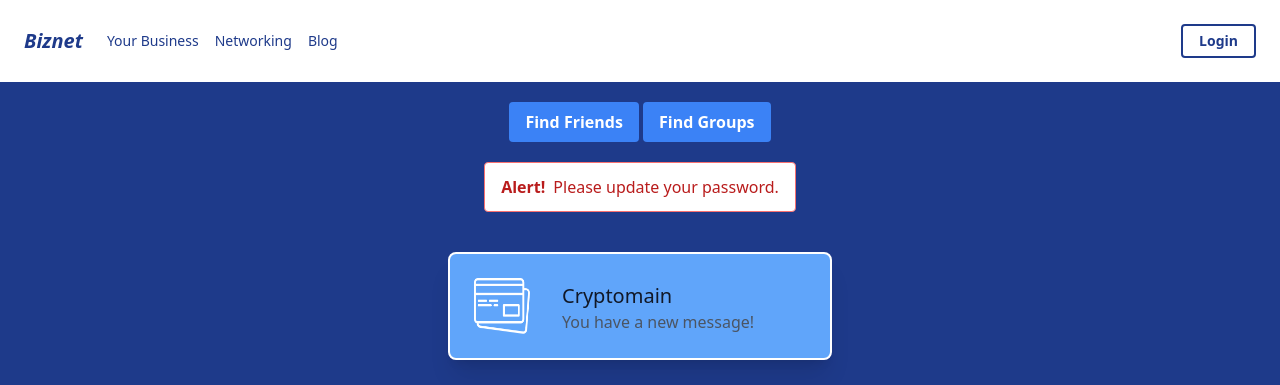
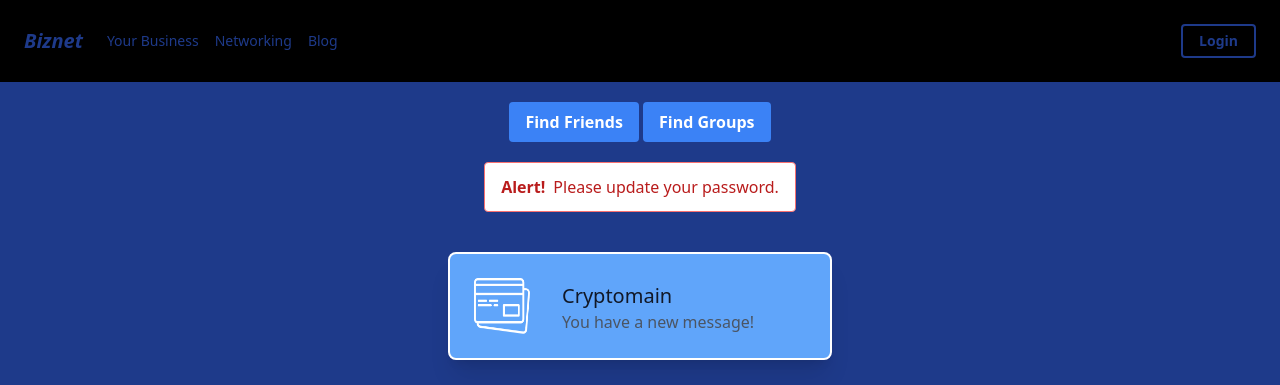
Before and after one commit to andrepichardo/html-tailwind-layout-sample, a website: page src/index.html in a window 1280 px wide. Shown: the top 385 px of the page. Drawn offline with Linux system fonts and the light colour scheme.

Commit message:
update styles

```diff
--- a/src/index.html
+++ b/src/index.html
@@ -9,7 +9,7 @@
   </head>
   <body class="bg-blue-900">
     <!-- NAVBAR COMPONENT -->
-    <nav class="flex items-center justify-center flex-wrap bg-white p-6">
+    <nav class="flex items-center justify-center flex-wrap bg-black p-6">
       <div
         class="flex items-center cursor-pointer flex-shrink-0 text-white sm:mr-6"
       >
```
Also changed, not shown: dist/output.css.
